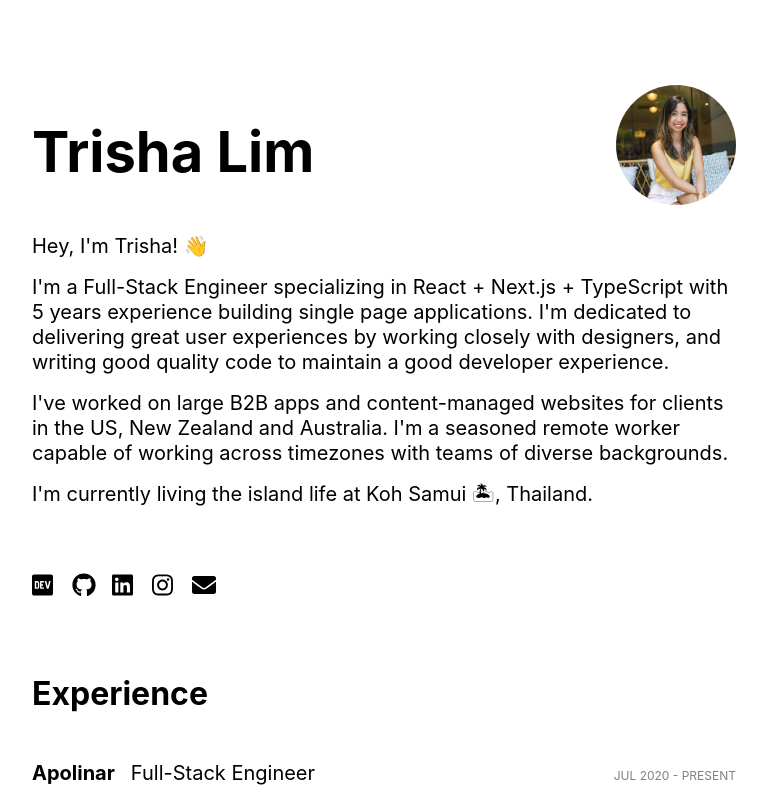
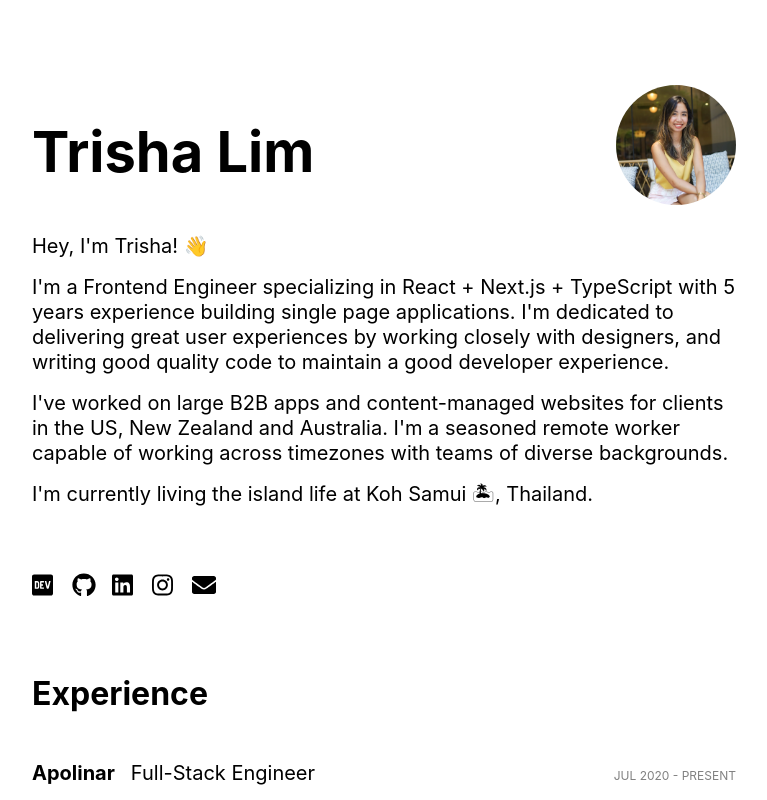
Before and after one commit to el-pol/nextjs-trishalim, a Next.js app: page / in a window 1280 px wide. Shown: the top 800 px of the page, without its empty margins (256-1023 px from the left). Built offline with nearby package versions, Linux system fonts and the light colour scheme.

Commit message:
change Full-Stack to Frontend

```diff
--- a/pages/index.tsx
+++ b/pages/index.tsx
@@ -193,8 +193,8 @@ const Home: NextPage = () => {
     }
   ];
 
-  const title = `Trisha Lim - Full-Stack Engineer`;
-  const description = `Full-Stack Engineer with 5+ years experience working on single page applications using React, Next.js, Angular, TypeScript.`;
+  const title = `Trisha Lim - Frontend Engineer`;
+  const description = `Frontend Engineer with 5+ years experience working on single page applications using React, Next.js, Angular, TypeScript.`;
 
   return (
     <div className={styles.container}>
@@ -233,7 +233,7 @@ const Home: NextPage = () => {
         </p>
 
         <p>
-          I&apos;m a Full-Stack Engineer specializing in React + Next.js + TypeScript with
+          I&apos;m a Frontend Engineer specializing in React + Next.js + TypeScript with
           5 years experience building single page applications.
           I&apos;m dedicated to delivering great user experiences by working closely with
           designers, and writing good quality code to maintain a good developer experience.
```
